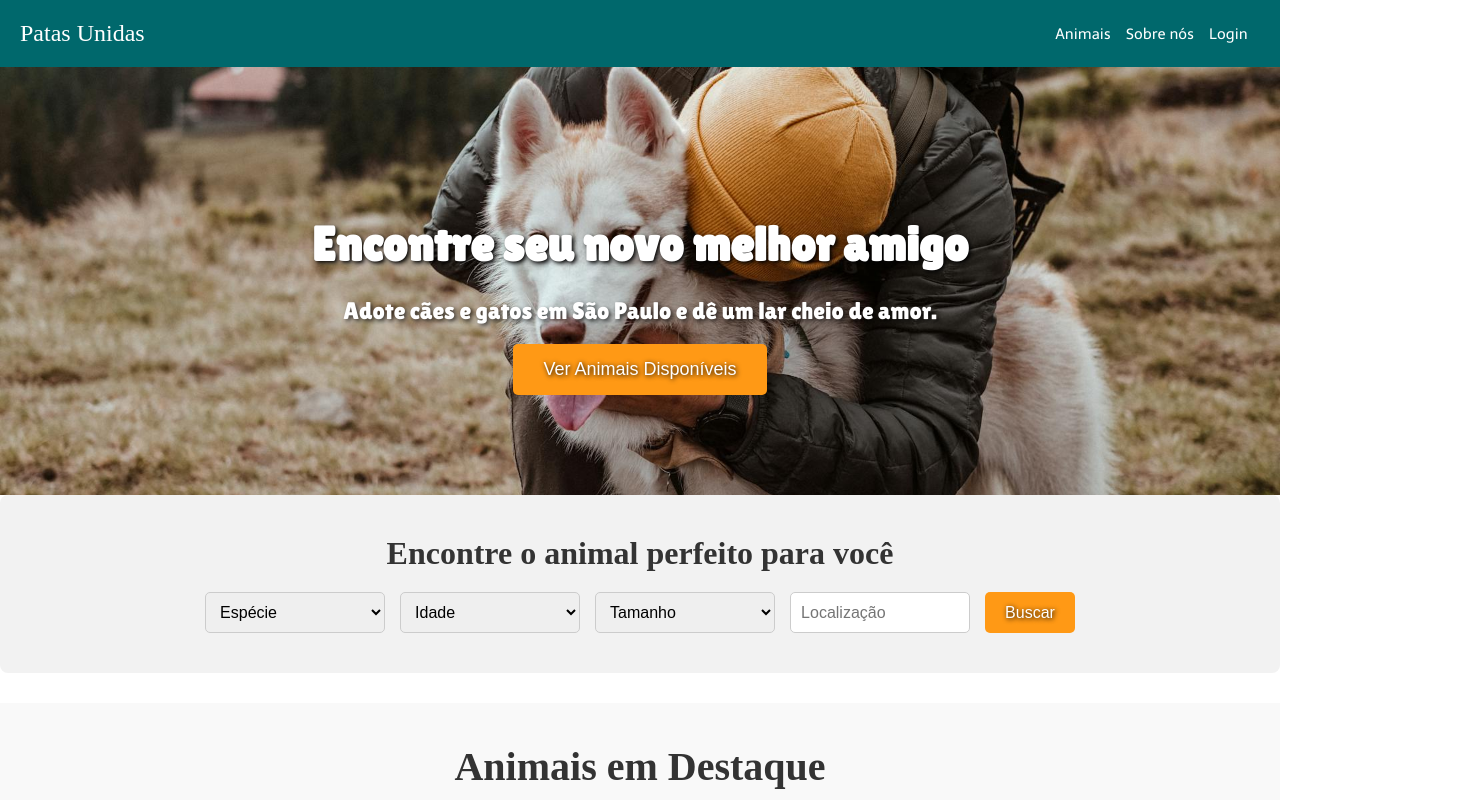
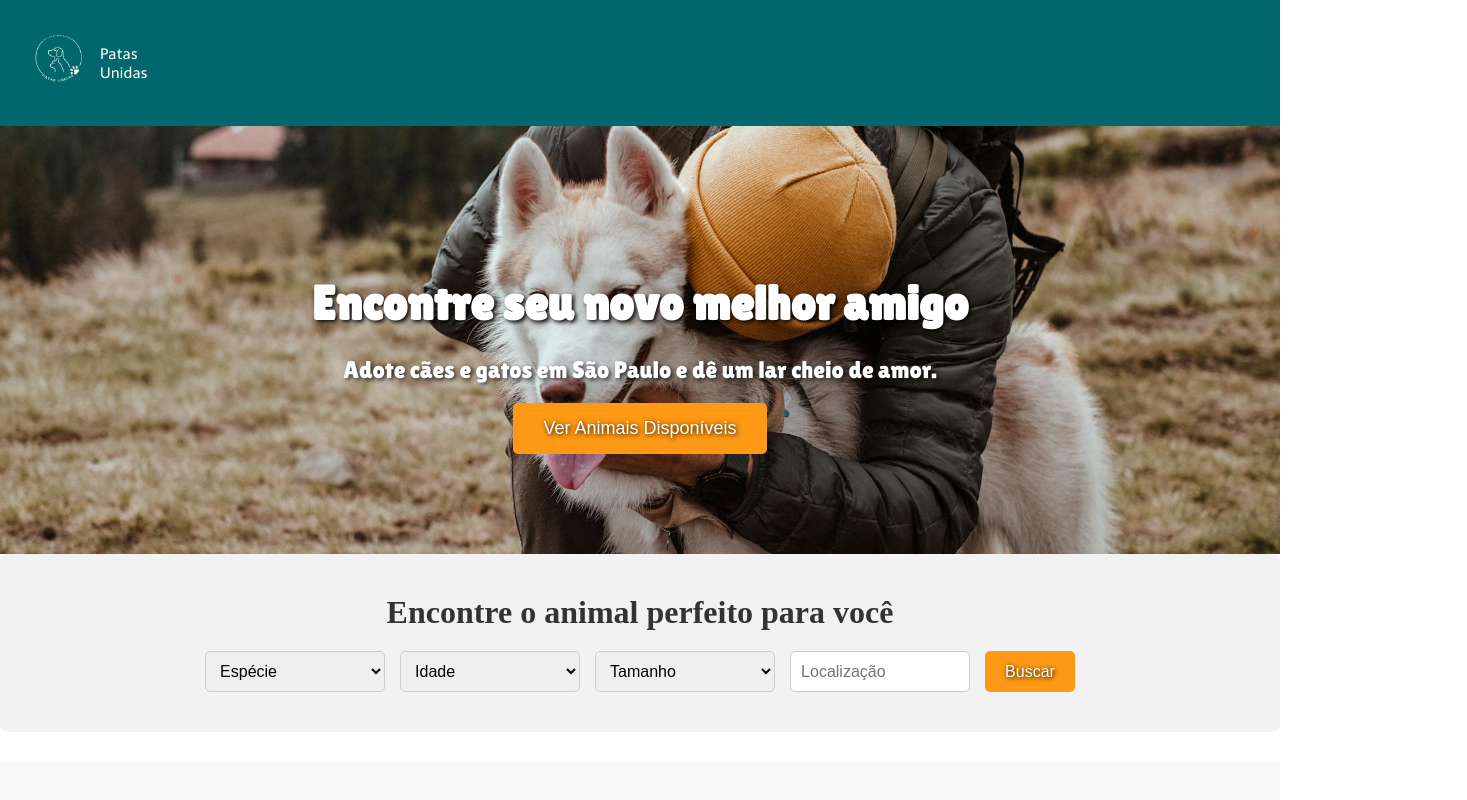
Before and after one commit to Raul-Foliveira/Adote-Pet-SP, a Next.js app in the folder Adote-SP/: page / in a window 1280 px wide. Shown: the top 800 px of the page, 1467 px wide, since content can reach past the window. Built offline with nearby package versions, Linux system fonts and the light colour scheme; a web font is replaced by a local one.

Commit message:
Incluindo o logo na home

```diff
--- a/Adote-SP/components/navbar.js
+++ b/Adote-SP/components/navbar.js
@@ -6,9 +6,12 @@ const Navbar = () => {
   return (
     <nav className={styles.navbar}>
       <div className={styles.logo}>
-        <Link href="/">Patas Unidas</Link>
+        <Link href="/">
+          <img src="/images/patasUnidas.png" alt="Patas Unidas" className={styles.logoImage} />
+        </Link>
       </div>
       <ul className={styles.navLinks}>
+      <li className={styles.logoText}><Link href="/">Patas Unidas</Link></li>
         <li><Link href="/animais">Animais</Link></li>
         <li><Link href="/sobre">Sobre nós</Link></li>
         <li><Link href="/login">Login</Link></li>
--- a/Adote-SP/pages/login.js
+++ b/Adote-SP/pages/login.js
@@ -48,6 +48,9 @@ const Login = () => {
                             required
                         />
                     </div>
+
+                    <p className={styles.forgotPassword}>Esqueceu a sua senha?</p>
+
                     <div className={styles.buttonContainer}>
                         <button className={styles.button} type="submit">Entrar</button>
                     </div>
--- a/Adote-SP/styles/login.module.css
+++ b/Adote-SP/styles/login.module.css
@@ -51,6 +51,10 @@
     border-radius: 4px;
 }
 
+.forgotPassword {
+    margin-left: 50%;
+  }
+
 .buttonContainer {
     display: flex;
     justify-content: center;
--- a/Adote-SP/styles/navbar.module.css
+++ b/Adote-SP/styles/navbar.module.css
@@ -5,6 +5,21 @@
   padding: 20px;
   background-color: #00686C;
   margin: 0;
+}
+
+.logoImage {
+  height: 80px; /* Ajuste a altura conforme necessário */
+  width: auto;
+}
+
+.logo {
+  display: flex;
+  align-items: center; /* Alinha verticalmente ao centro */
+}
+
+.logoText {
+  color: white; /* Cor do texto */
+  margin-right: 1140px; /* Espaço entre a imagem e o texto */
 }
 
 .logo a {
```
Also changed, not shown: Adote-SP/public/images/patasUnidas.png (added). Lines whose indentation alone changed are shown as unchanged.
